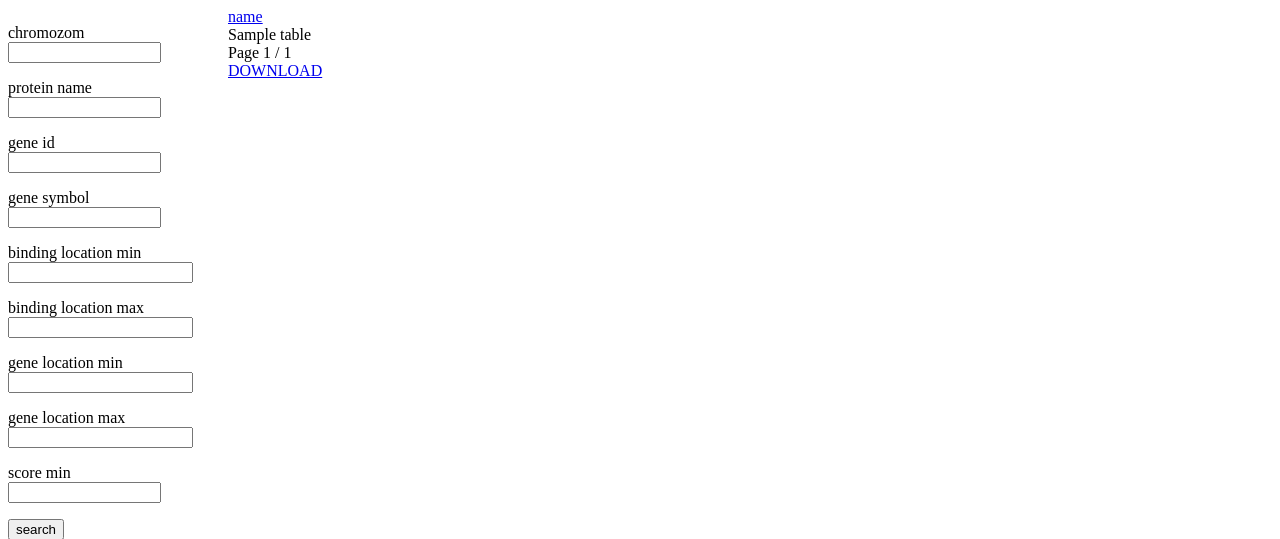
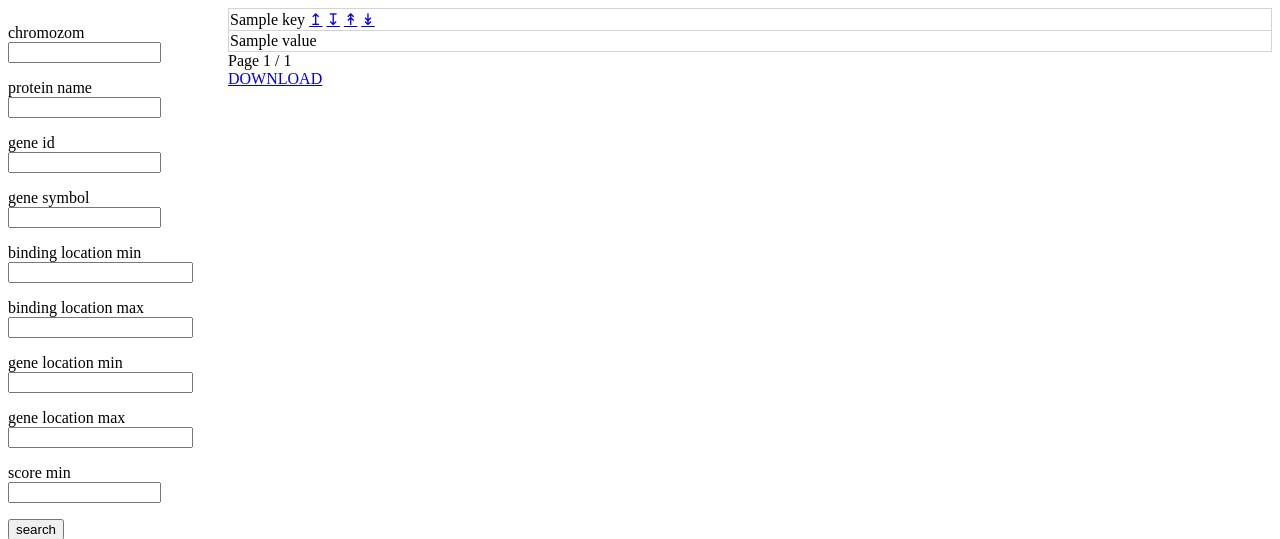
Before and after one commit to ML-Bioinfo-CEITEC/genome_browser, a Flask app: template api/templates/test.html in a window 1280 px wide. Shown: the top 539 px of the page. Run offline with Flask 2, Linux system fonts and the light colour scheme; tables that the repository leaves empty hold one stand-in row (values such as "Sample post"); the template is opened without the code that fills it: values that come from a table or form of the project are taken from there, most other values are stand-ins (such as "Sample title", 1, 10 or a date in 2020).

Commit message:
Add secondary sorting to table

```diff
--- a/api/templates/test.html
+++ b/api/templates/test.html
@@ -46,14 +46,48 @@
                     <p>{{form.submit()}}</p>
                 </form>
             </div>
+            <!-- <div style="margin-left: 220px;">
+                {%for key in rows[0].keys()%}
+                    <a href="{{secondary_sort_asc_urls[key]}}">{{key}}</a>
+                {%endfor%}
+            </div> -->
+            <!-- <div style="margin-left: 220px;">
+                <h2>Flask-table table</h2>
+                {{table}}
+            </div> -->
+
+
             <div style="margin-left: 220px;">
-                {%for key in rows[0].keys()%}
-                    <a href="{{secondary_sort_urls[key]}}">{{key}}</a>
-                {%endfor%}
+                <!-- <h2>Custom table</h2> -->
+                <table style="width:100%; border:1px solid lightgrey; border-collapse: collapse;">
+                    <tbody>
+                        <tr style="border: 1px solid lightgrey;">
+                            {% for key, value in rows[0].items()%}
+                                {% if key != 'Protein url'%}
+                                <td>{{key}} <a href="{{primary_sort_asc_urls[key]}}">↥</a> <a href="{{primary_sort_desc_urls[key]}}">↧</a> <a href="{{secondary_sort_asc_urls[key]}}">↟</a> <a href="{{secondary_sort_desc_urls[key]}}">↡</a></td>
+                                {%endif%}
+                            {% endfor %}
+                        </tr>
+                        {% for row in rows%}
+                        <tr style="border: 1px solid lightgrey;">
+                            {% for key, value in row.items()%}
+                                <!-- TODO hardcoded protein_name and Protein url names - parametrize? -->
+                                {% if (key == "protein_name" or key=='symbol')%}
+                                <td><a href="{{row['Protein url']}}">{{value}}</a></td>
+                                {%elif key == 'score'%}
+                                <td>{{value|round(3, 'floor')}}</td>
+                                {% elif key!= 'Protein url'%}
+                                <td>{{value}}</td>
+                                {%endif%}
+                            {% endfor %}
+                        </tr>
+                        {% endfor %}
+                    </tbody>
+                </table>
             </div>
-            <div style="margin-left: 220px;">
-                {{table}}
-            </div>
+
+
+
             <div style="margin-left: 220px;">
             {%if has_prev %}
             <a href="{{ prev_page_url }}">PREVIOUS</a>
```
Also changed, not shown: api/routes.py (+10 -3 lines).
